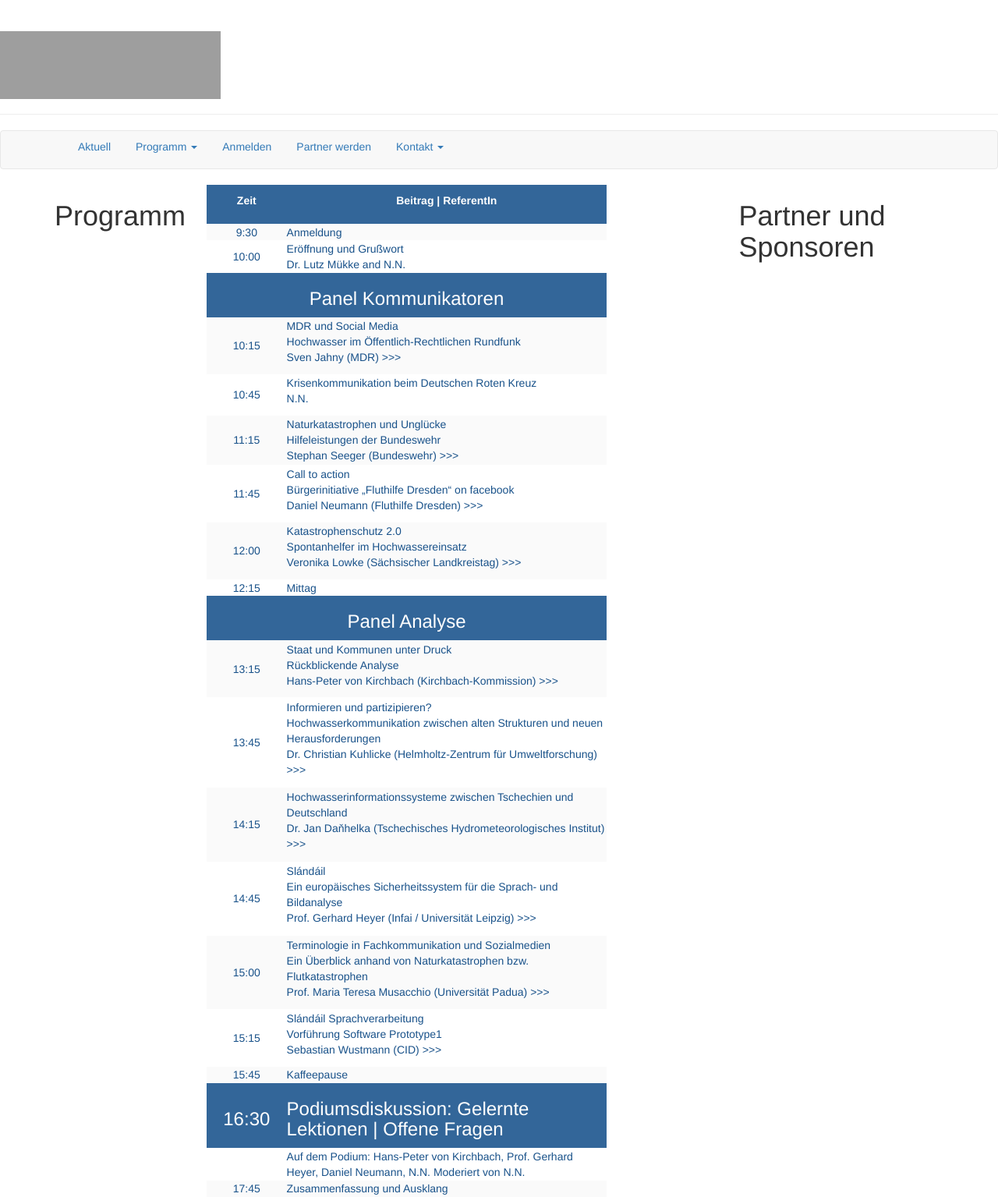
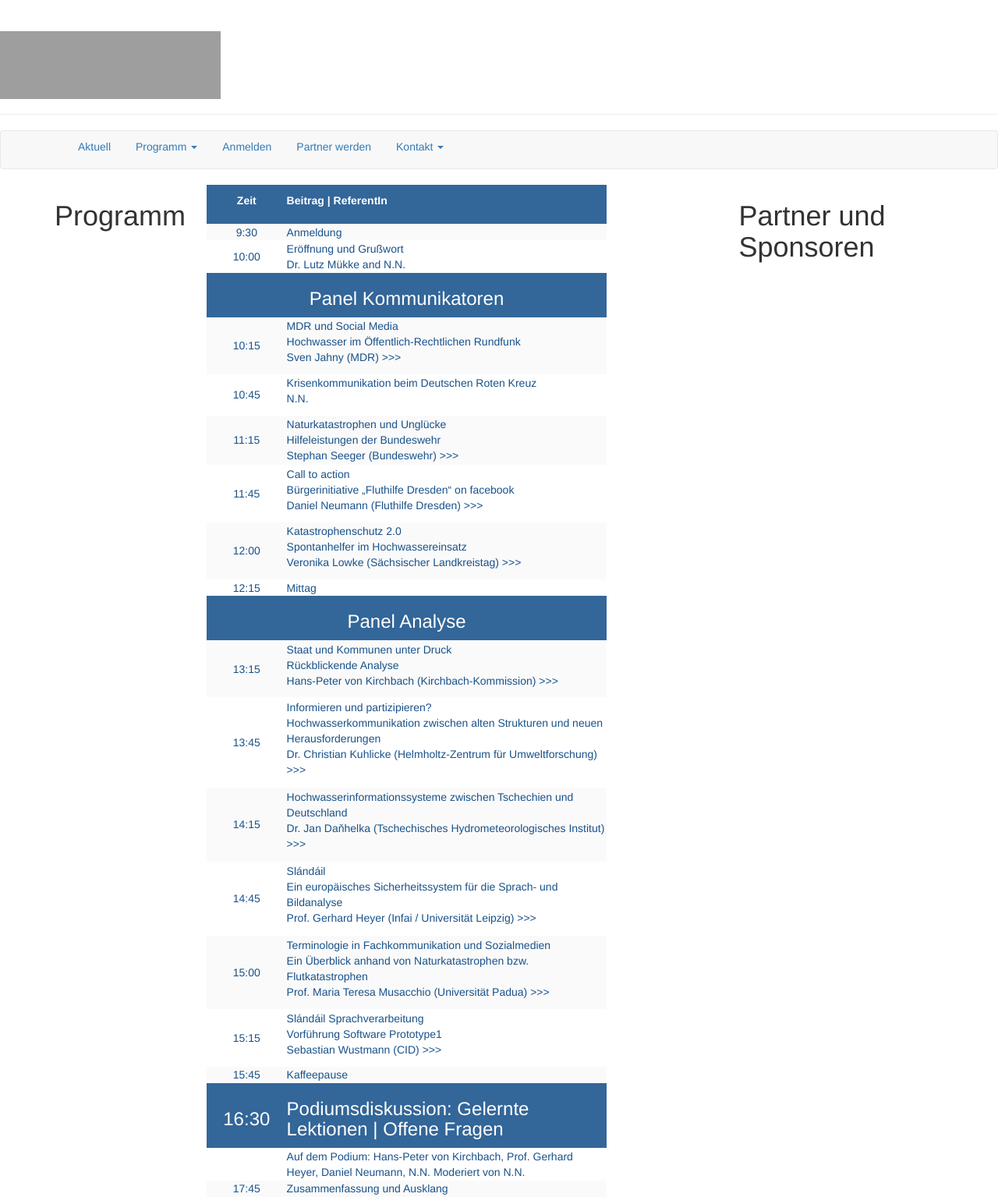
Before and after one commit to susedev/test, a Jekyll site: the page built from programm-uebersicht.html, in a window 1280 px wide. Shown: the whole page at 78% size. Built offline with Jekyll 4.4.1, drawn with Linux system fonts in a browser that asks for light colours; nearby versions of some CDN libraries; grey boxes are pictures that could not be loaded.

Commit message:
Edit from JekyllCMS

```diff
--- a/programm-uebersicht.html
+++ b/programm-uebersicht.html
@@ -7,7 +7,7 @@ title: Programm
 			<th scope="col" style="background-color: rgb(51, 102, 153); border-color: rgb(255, 255, 255); width: 100px; text-align: center; vertical-align: middle; height: 50px;">
 			<p><span style="color:#FFFFFF;">Zeit</span></p>
 			</th>
-			<th scope="col" style="background-color: rgb(51, 102, 153); border-color: rgb(255, 255, 255); text-align: center; vertical-align: middle; width: 400px; height: 50px;">
+			<th scope="col" style="background-color: rgb(51, 102, 153); border-color: rgb(255, 255, 255); text-align: left; vertical-align: middle; width: 400px; height: 50px;">
 			<p><span style="color:#FFFFFF;">Beitrag | ReferentIn</span></p>
 			</th>
 		</tr>
```
